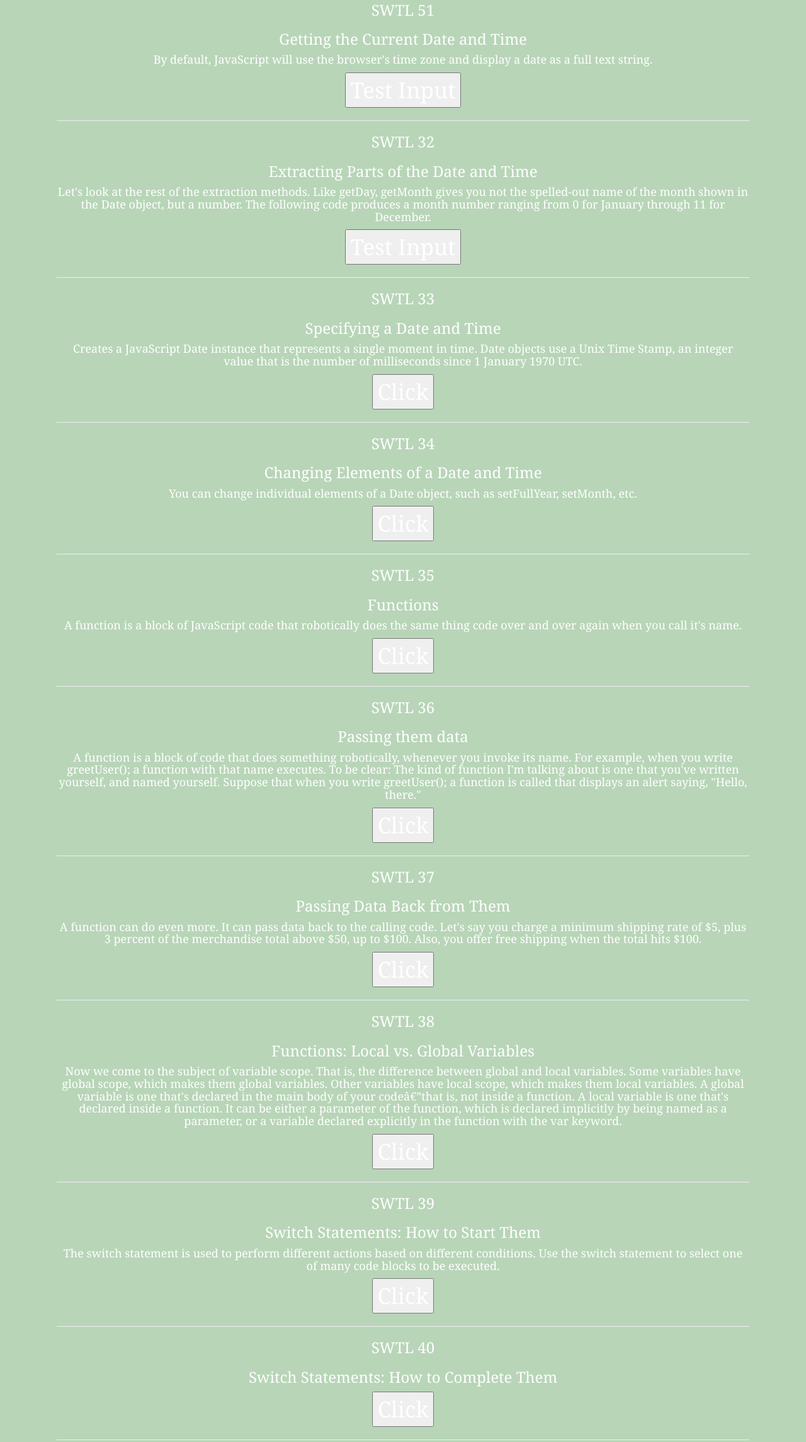
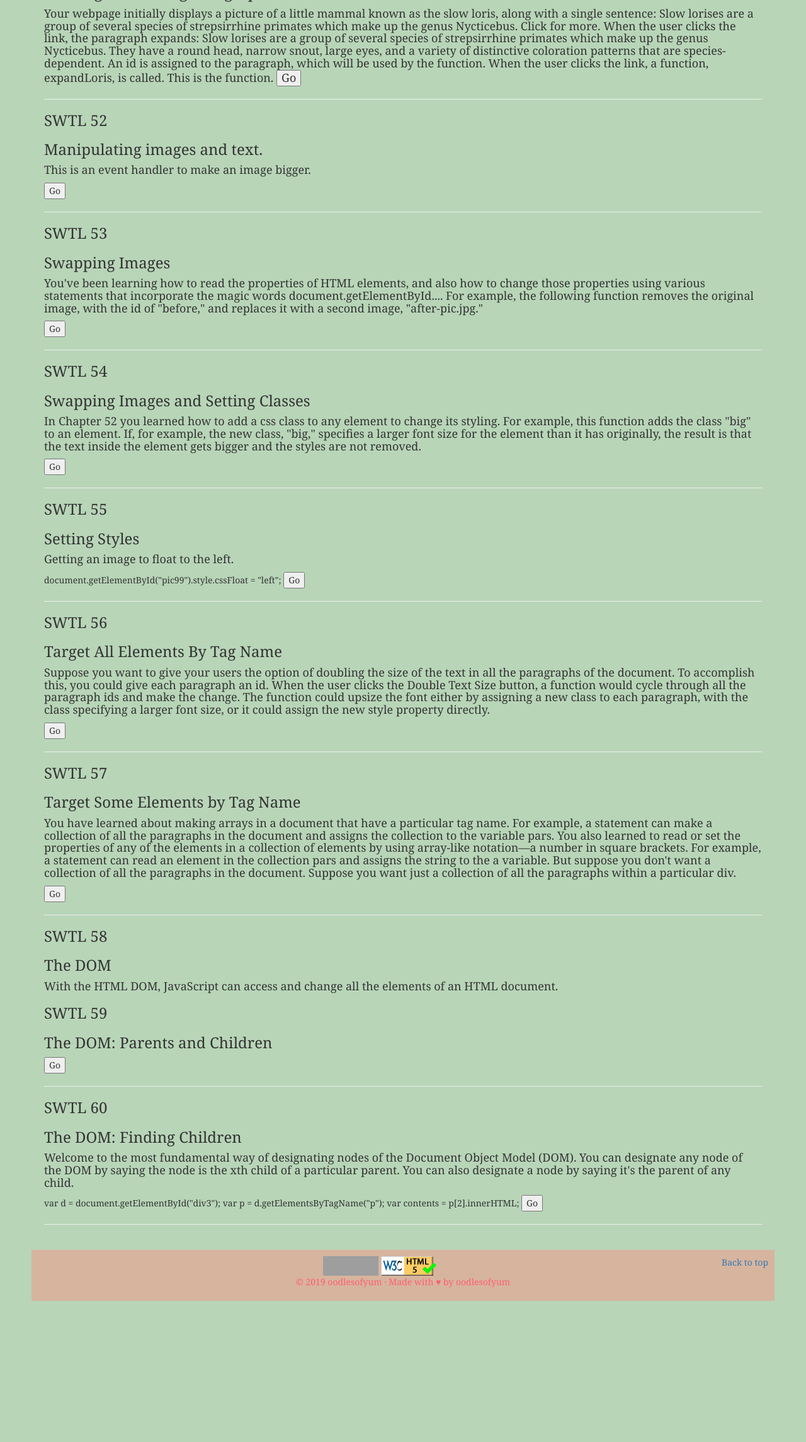
Before and after one commit to SquirrelBuddy12/SquirrelBuddy12.Github.io, a plain HTML site: page swtl_51-60.html in a window 1280 px wide. Shown: the part 414-2703 px from the top of the page at 63% size. After the commit the page ends 2529 px from the top, so only its background shows below. Drawn offline with nearby package versions, Linux system fonts and the light colour scheme; grey boxes are pictures that could not be loaded.

Commit message:
Move javascript into seperate file.

```diff
--- a/swtl_51-60.html
+++ b/swtl_51-60.html
@@ -10,212 +10,106 @@
 	</head>
 <body>
 <header>
-    <img src="images/oodlesofyumlogo.jpg" height="200" alt="logo">
-<section>
-	<!DOCTYPE html>
-<html lang="en">
-<head>
-    <meta charset="utf-8">
-    <meta http-equiv="X-UA-Compatible" content="IE=edge">
-    <meta name="viewport" content="width=device-width, initial-scale=1">
-    <title>swtl_31-40</title>
-	<link href="styles/bootstrap.min.css" rel="stylesheet">
-	<link href="styles/brand.css" rel="stylesheet">
-</head>
-<body>
-<header>
     <img src="images/oodlesofyumlogo3.jpg" height="200" alt="logo">
+
 </header>
 <section>
-<h2>Smarter Way to Learn 51-60</h2>
-<h3>SWTL 51</h3>
-<h3>Getting the Current Date and Time</h3>
-<h4>By default, JavaScript will use the browser's time zone and display a date as a full text string.</h4>
-<p id="demo87"></p>
-<button type="button" onclick="chapter88()">Test Input</button>
-<br>
-<hr>
-<h3>SWTL 32</h3>
-<h3>Extracting Parts of the Date and Time</h3>
-<h4>Let's look at the rest of the extraction methods. Like
-getDay, getMonth gives you not the spelled-out name of the month shown in the Date object,
-but a number. The following code produces a month number ranging from 0 for January through
-11 for December.</h4>
-<button type="button" onclick="chapter88()">Test Input</button>
-<br>
-<hr>
-
-<h3>SWTL 33</h3>
-<h3>Specifying a Date and Time</h3>
-<h4>Creates a JavaScript Date instance that represents a single moment in time. Date objects use a Unix Time Stamp, an integer value that is the number of milliseconds since 1 January 1970 UTC.</h4>
-<input type="button" value="Click" id="button1">
-<br>
-<hr>
-<h3>SWTL 34</h3>
-<h3>Changing Elements of a Date and Time</h3>
-<h4>You can change individual elements of a Date object, such as setFullYear, setMonth, etc.</h4>
-<input type="button" value="Click" id="button1">
-<br>
-<hr>
-<h3>SWTL 35</h3>
-<h3>Functions</h3>
-<h4>A function is a block of JavaScript code that robotically does the same thing code over and over again when you call it's name.</h4>
-<input type="button" value="Click" id="button1">
-<br>
-<hr>
-<h3>SWTL 36</h3>
-<h3>Passing them data</h3>
-<h4>A function is a block of code that does something robotically, whenever you invoke its
-name. For example, when you write greetUser(); a function with that name executes. To be
-clear: The kind of function I'm talking about is one that you've written yourself, and named
-yourself. Suppose that when you write greetUser(); a function is called that displays an alert
-saying, "Hello, there."</h4>
-<input type="button" value="Click" id="button1">
-<br>
-<hr>
-
-<h3>SWTL 37</h3>
-<h3>Passing Data Back from Them</h3>
-<h4>A function can do even more. It can pass data back to the calling code.
-Let's say you charge a minimum shipping rate of $5, plus 3 percent of the merchandise
-total above $50, up to $100. Also, you offer free shipping when the total hits $100.</h4>
-<input type="button" value="Click" id="button1">
-<br>
-<hr>
-
-<h3>SWTL 38</h3>
-<h3>Functions: Local vs. Global Variables</h3>
-<h4>Now we come to the subject of variable scope. That is, the difference between global
-and local variables. Some variables have global scope, which makes them global variables.
-Other variables have local scope, which makes them local variables.
-A global variable is one that's declared in the main body of your codeâ€”that is, not inside
-a function.
-A local variable is one that's declared inside a function. It can be either a parameter of
-the function, which is declared implicitly by being named as a parameter, or a variable
-declared explicitly in the function with the var keyword.</h4>
-<input type="button" value="Click" id="button1">
-<br>
-<hr>
-
-
-<h3>SWTL 39</h3>
-<h3>Switch Statements: How to Start Them</h3>
-<h4>The switch statement is used to perform different actions based on different conditions.
-Use the switch statement to select one of many code blocks to be executed.</h4>
-<input type="button" value="Click" id="button1">
-<br>
-<hr>
-
-<h3>SWTL 40</h3>
-<h3>Switch Statements: How to Complete Them</h3>
-<input type="button" value="Click" id="button1">
-<br>
-<hr>
-</section>
-<footer>
-        &copy; 2019 oodlesofyum &middot; Made with &hearts;
-        by oodlesofyum<br>
-	<a href="http://validator.w3.org/check?uri=referer" style="text-decoration:none;">
-		<img src="images/valid_html5.gif"  alt="Valid HTML 5"
-		   height="31" width="88">
-		 </a>
-
-	<a href="http://jigsaw.w3.org/css-validator/check/referer;">
-	<img style="border-style:none" width="88" height="31"
-	src="http://jigsaw.w3.org/css-validator/images/vcss" alt="Valid CSS!">
-</a>
-</footer>
-
-</body>
-</html>
-
-
 	<h2>Smarter Way to Learn 51-60</h2>
 <h3>SWTL 51</h3>
 <h3>Reading and Setting Paragraph Text</h3>
- function peekAtContent() {
-   var whatsThere =
-document.getElementByID("content").innerHTML;
-}
+<h4>Your webpage initially displays a picture of a little mammal known as the slow loris,
+along with a single sentence: Slow lorises are a group of several species of strepsirrhine primates which make up the genus
+Nycticebus. Click for more. When the user clicks the link, the paragraph expands:
+Slow lorises are a group of several species of strepsirrhine primates which make up the genus
+Nycticebus. They have a round head, narrow snout, large eyes, and a variety of distinctive coloration
+patterns that are species-dependent. An id is assigned to the paragraph, which will be used by the function. When the user
+clicks the link, a function, expandLoris, is called.
+This is the function.
+<button onclick="chapter51();">Go</button>
+<hr>
 <h3>SWTL 52</h3>
-<h3>Manipulating Images and Text</h3>
-<p><img src="smiley.gif" alt="Smiley face" style="float:right;width:42px;height:42px;">
-The image will float to the right of the text.</p>
+<h3>Manipulating images and text.
+<h4>This is an event handler to make an image bigger.</h4>
+<button onclick="chapter52();">Go</button>
+<hr>
 <h3>SWTL 53</h3>
 <h3>Swapping Images</h3>
-function swapPic() {
-  document.getElementById(eId).src = new.Pic;
-}
+<h4>You've been learning how to read the properties of HTML elements, and also how to
+change those properties using various statements that incorporate the magic words
+document.getElementById.... For example, the following function removes the original
+image, with the id of "before," and replaces it with a second image, "after-pic.jpg."</h4>
+<button onclick="chapter53();">Go</button>
+<hr>
 <h3>SWTL 54</h3>
 <h3>Swapping Images and Setting Classes</h3>
-function getAddress() {
-  var link = document.getElementById("link1");
-  var address = link.href;
-}
+<h4>In Chapter 52 you learned how to add a css class to any element to change its styling. For
+example, this function adds the class "big" to an element. If, for example, the new class, "big,"
+specifies a larger font size for the element than it has originally, the result is that the text inside
+the element gets bigger and the styles are not removed.</h4>
+<button onclick="chapter54();">Go</button>
+<hr>
 <h3>SWTL 55</h3>
 <h3>Setting Styles</h3>
-function myFunction() {
-  var element = document.getElementById("myDIV");
-  element.classList.toggle("mystyle");
-}
+<h4>Getting an image to float to the left.</h4>
+document.getElementById("pic99").style.cssFloat = "left";
+<button onclick="chapter55();">Go</button>
+<hr>
 <h3>SWTL 56</h3>
 <h3>Target All Elements By Tag Name</h3>
-var par = documen.getElementsByTagName("p");
+<h4>Suppose you want to give your users the option of doubling the size of the text in all the
+paragraphs of the document. To accomplish this, you could give each paragraph an id. When
+the user clicks the Double Text Size button, a function would cycle through all the paragraph
+ids and make the change. The function could upsize the font either by assigning a new class to
+each paragraph, with the class specifying a larger font size, or it could assign the new style
+property directly.</h4>
+<button onclick="chapter56();">Go</button>
+<hr>
 <h3>SWTL 57</h3>
 <h3>Target Some Elements by Tag Name</h3>
-var e = document.getElementByID("rules");
-var paragraphs = e.getElementByTagName('p");
-Line 1 assigns the div with the id "rules" to the variable e.
+<h4>You have learned about making arrays in a document that have a particular tag name. For example, a statement
+can make a collection of all the paragraphs in the document and assigns the collection to the variable pars.
+You also learned to read or set the properties of any of the elements in a collection of
+elements by using array-like notation—a number in square brackets. For example, a
+statement can read an element in the collection pars and assigns the
+string to the a variable. But suppose you don't want a collection of all the paragraphs in the document. Suppose
+you want just a collection of all the paragraphs within a particular div.</h4>
+<button onclick="chapter57();">Go</button>
+<hr>
 <h3>SWTL 58</h3>
 <h3>The DOM</h3>
-var paragraphs = document.getElementsByTagName("P");
-// paragraphs[0] is the first <p> element
-// paragraphs[1] is the second <p> element
-alert(paragraphs[0].nodeName);
-All P elements must be returned.
+<h4>With the HTML DOM, JavaScript can access and change all the elements of an HTML document.</h4>
 <h3>SWTL 59</h3>
 <h3>The DOM: Parents and Children</h3>
-<h2>Finding HTML Elements by Tag Name</h2>
-<div id="main">
-<p>The DOM is very useful.</p>
-<p>This example demonstrates the <b>getElementsByTagName</b> method.</p>
-</div>
-<p id="demo"></p>
-<script>
-var x = document.getElementById("main");
-var y = x.getElementsByTagName("p");
-document.getElementById("demo").innerHTML =
-'The first paragraph (index 0) inside "main" is: ' + y[0].innerHTML;
-</script>
-<div id="div1">
-<p id="p1">This is a paragraph.</p>
-<p id="p2">This is another paragraph.</p>
-</div>
-<script>
-var para = document.createElement("p");
-var node = document.createTextNode("This is new.");
-para.appendChild(node);
-var element = document.getElementById("div1");
-element.appendChild(para);
-</script>
+<button onclick="chapter59();">Go</button>
+<hr>
 <h3>SWTL 60</h3>
 <h3>The DOM: Finding Children</h3>
+<h4>Welcome to the most fundamental way of designating nodes of the Document Object
+Model (DOM). You can designate any node of the DOM by saying the node is the xth child of a
+particular parent. You can also designate a node by saying it's the parent of any child.</h4>
 var d = document.getElementById("div3");
 var p = d.getElementsByTagName("p");
 var contents = p[2].innerHTML;
+<button onclick="chapter60();">Go</button>
+<hr>
 </section>
-<footer>
-        &copy; 2019 oodlesofyum &middot; Made with &hearts;
-        by oodlesofyum<br>
-	<a href="http://validator.w3.org/check?uri=referer" style="text-decoration:none;">
+<footer style="text-align: center;">
+<a href="http://jigsaw.w3.org/css-validator/check/referer"
+style="background-color: transparent">
+<img style="border-style:none" width="88" height="31"
+src="http://jigsaw.w3.org/css-validator/images/vcss" alt="Valid CSS!"></a>
+<a href="http://validator.w3.org/check?uri=referer" style="text-decoration:none;">
 		<img src="images/valid_html5.gif"  alt="Valid HTML 5"
-		   height="31" width="88">
-		 </a>
-
-	<a href="http://jigsaw.w3.org/css-validator/check/referer;">
-	<img style="border-style:none" width="88" height="31"
-	src="http://jigsaw.w3.org/css-validator/images/vcss" alt="Valid CSS!">
+		 height="31" width="88" style="border:0px;">
 </a>
+<p class="pull-right"><a href="#">Back to top</a></p>
+        <p style="color:#FF5D73">&copy; 2019 oodlesofyum &middot; Made with<span id = "heart"></span> &hearts;
+        by oodlesofyum</p>
+<script src="https://ajax.googleapis.com/ajax/libs/jquery/1.12.4/jquery.min.js"></script>
+<script>window.jQuery || document.write('<script src="../../assets/js/vendor/jquery.min.js"><\/script>')</script>
+<script src="js/bootstrap.min.js"></script>
+<script src="https://ajax.googleapis.com/ajax/libs/jquery/1.12.4/jquery.min.js"></script>
+<script src="js/bootstrap.js"></script>
 </footer>
 </body>
 </html>
```
Also changed, not shown: scripts/swtl_51-60.js (+58 -7 lines).
